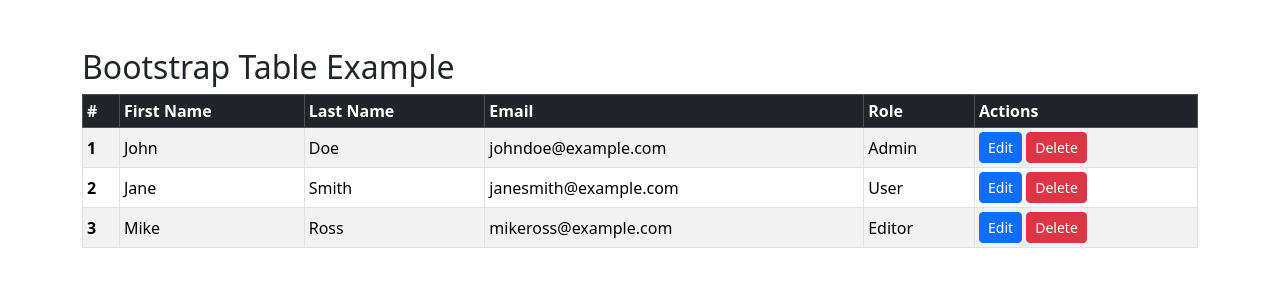
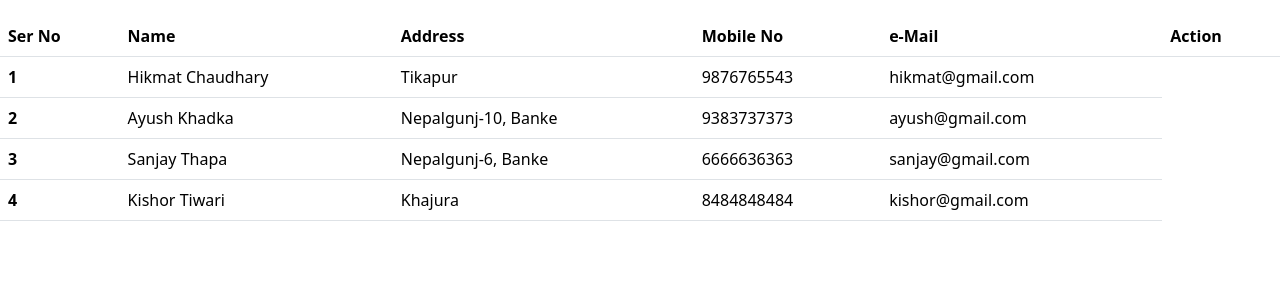
Before and after one commit to Tej749/BATCH80s, a Django app: template npjTelecom/templates/npjTelecom/index.html in a window 1280 px wide. Shown: the part 84-384 px from the top of the page. Run offline with Django 5.2, Linux system fonts and the light colour scheme; the template is opened without the code that fills it: values that come from a table or form of the project are taken from there, others are empty; data comes from the database, SQL or seed files in the repository; both versions use the stored data as it was after the commit.

Commit message:
create table and save data from database

```diff
--- a/npjTelecom/templates/npjTelecom/about.html
+++ b/npjTelecom/templates/npjTelecom/about.html
@@ -4,6 +4,8 @@
         <title>about</title>
     {% endblock %}
 
+
+
     {% block content %}
     <h1> This is About Page....s</h1>
     {% endblock %}
--- a/npjTelecom/templates/npjTelecom/base.html
+++ b/npjTelecom/templates/npjTelecom/base.html
@@ -106,6 +106,7 @@
         <li><a href="{% url 'contact' %}">Contact</a></li>
     </ul>
 </div>
+
     {% block content %}
     {% endblock %}
 
--- a/npjTelecom/templates/npjTelecom/index.html
+++ b/npjTelecom/templates/npjTelecom/index.html
@@ -10,60 +10,32 @@
 
   <link href="https://cdn.jsdelivr.net/npm/bootstrap@5.3.0-alpha1/dist/css/bootstrap.min.css" rel="stylesheet">
 
+ <div class="mt-3">
 
-<div class="container mt-5">
-  <h2>Bootstrap Table Example</h2>
-
-  <!-- Responsive Table -->
-  <div class="table-responsive">
-    <table class="table table-bordered table-striped table-hover table-sm align-middle">
-      <thead class="table-dark">
+    <table class="table">
+  <thead>
     <tr>
-          <th scope="col">#</th>
-          <th scope="col">First Name</th>
-          <th scope="col">Last Name</th>
-          <th scope="col">Email</th>
-          <th scope="col">Role</th>
-          <th scope="col">Actions</th>
+      <th scope="col">Ser No</th>
+      <th scope="col">Name</th>
+      <th scope="col">Address</th>
+      <th scope="col">Mobile No </th>
+      <th scope="col">e-Mail</th>
+      <th scope="col">Action</th>
     </tr>
   </thead>
   <tbody>
+    {% for x in data %}
     <tr>
-          <th scope="row">1</th>
-          <td>John</td>
-          <td>Doe</td>
-          <td>johndoe@example.com</td>
-          <td>Admin</td>
-          <td>
-            <button class="btn btn-sm btn-primary">Edit</button>
-            <button class="btn btn-sm btn-danger">Delete</button>
-          </td>
+      <th scope="row">{{forloop.counter}}</th>
+      <td>{{x.name}}</td>
+      <td>{{x.add}}</td>
+      <td>{{x.mob}}</td>
+      <td>{{x.email}}</td>
     </tr>
-        <tr>
-          <th scope="row">2</th>
-          <td>Jane</td>
-          <td>Smith</td>
-          <td>janesmith@example.com</td>
-          <td>User</td>
-          <td>
-            <button class="btn btn-sm btn-primary">Edit</button>
-            <button class="btn btn-sm btn-danger">Delete</button>
-          </td>
-        </tr>
-        <tr>
-          <th scope="row">3</th>
-          <td>Mike</td>
-          <td>Ross</td>
-          <td>mikeross@example.com</td>
-          <td>Editor</td>
-          <td>
-            <button class="btn btn-sm btn-primary">Edit</button>
-            <button class="btn btn-sm btn-danger">Delete</button>
-          </td>
-        </tr>
+    {% endfor %}
   </tbody>
 </table>
-  </div>
+
 </div>
 
 <!-- Bootstrap 5 JS and dependencies -->
--- a/npjTelecom/urls.py
+++ b/npjTelecom/urls.py
@@ -2,9 +2,10 @@ from django.urls import path
 from . import views
 
 urlpatterns = [
-    path("index", views.index, name='index'),
+    path("", views.index, name='index'),
     path("contact", views.contact, name="contact"),
     path("about", views.about, name="about"),
     path("service", views.service, name="service"),
 
+
 ]
```
Also changed, not shown: db.sqlite3, npjTelecom/views.py (line endings or trailing spaces). Lines whose indentation alone changed are shown as unchanged.
